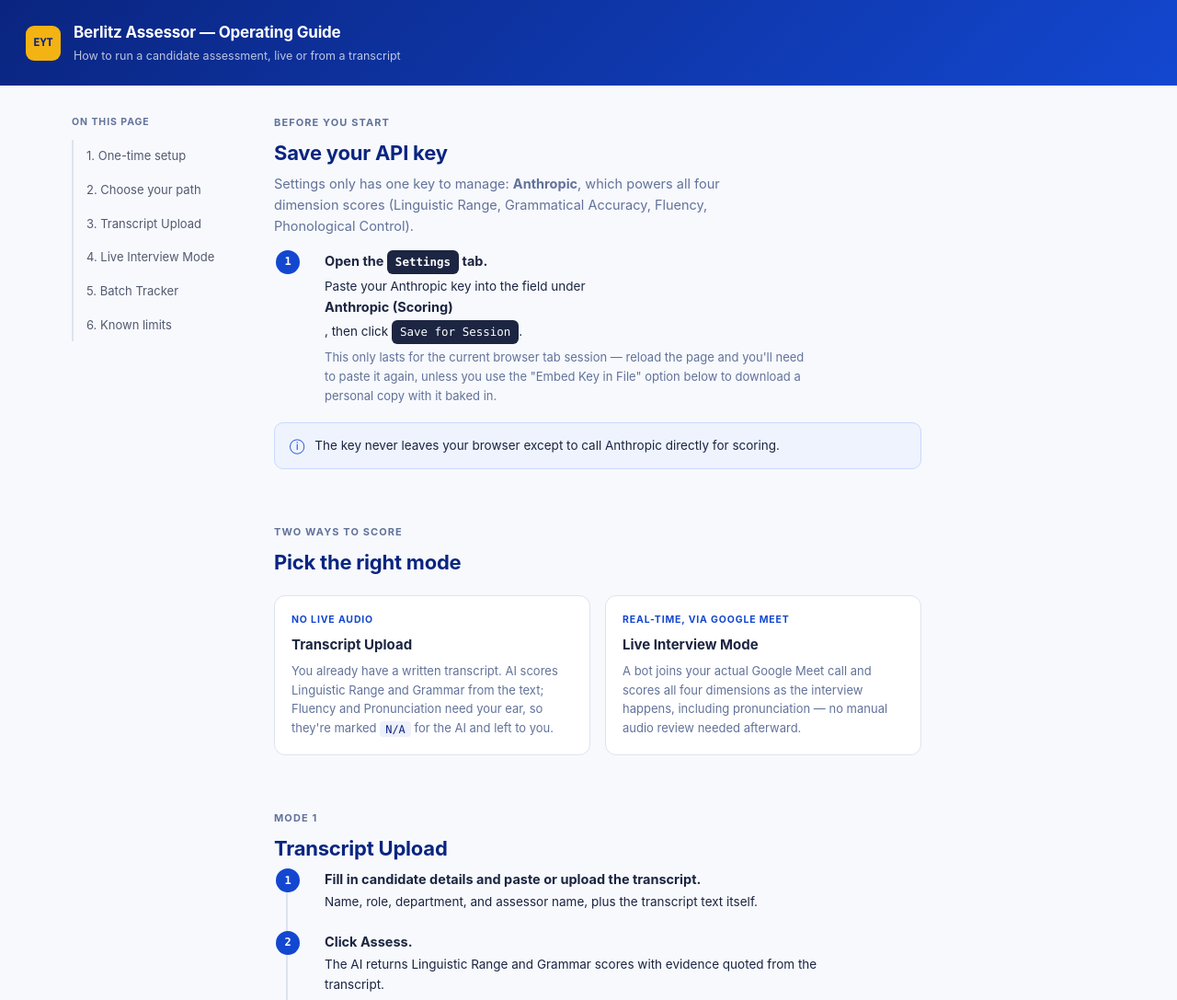
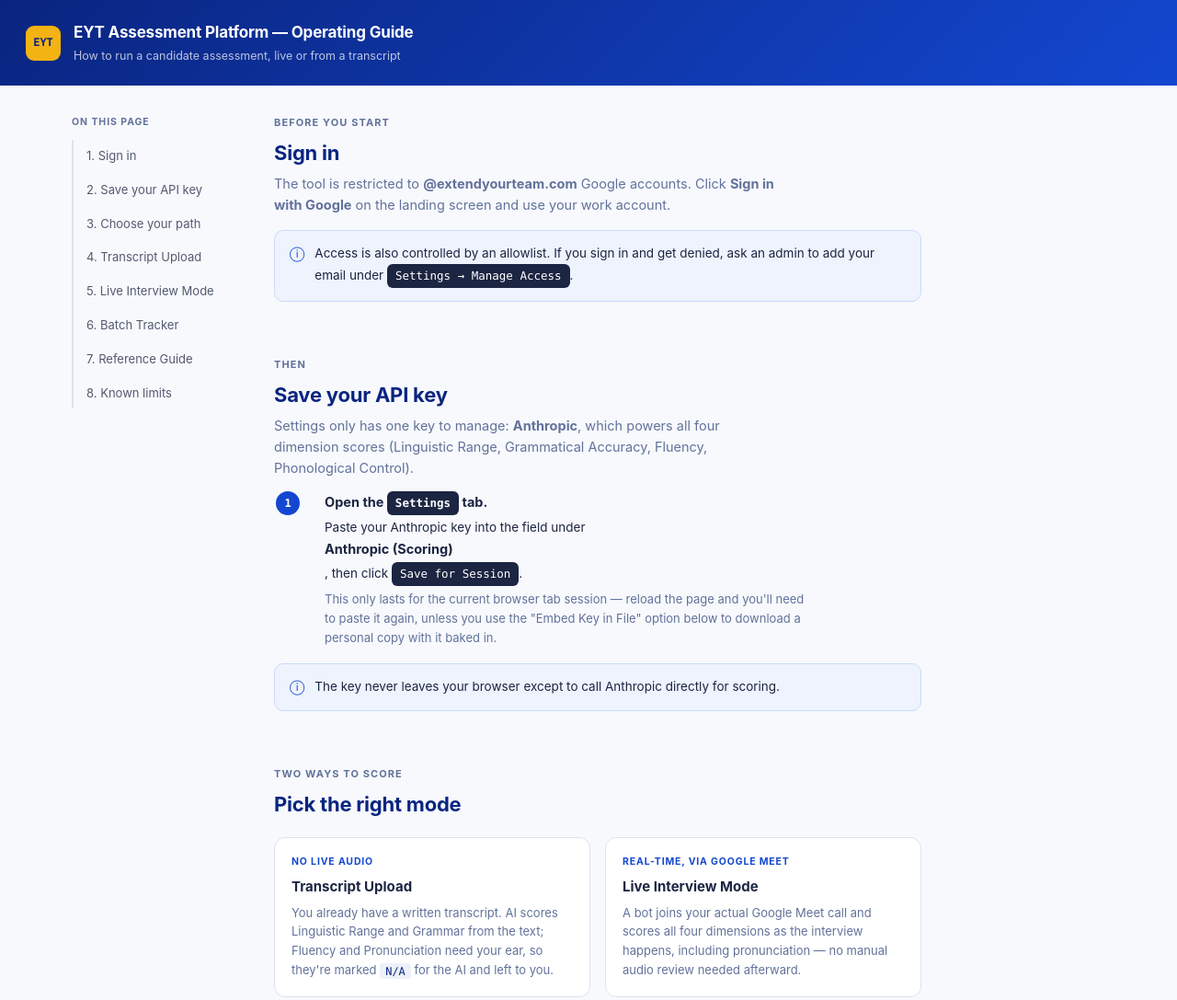
Before and after one commit to Icki-Tucker/eyt-live-backend-, a website: page EYT_Berlitz_Assessor_Operating_Guide.html in a window 1280 px wide. Shown: the top 1087 px of the page at 92% size. Drawn offline with Linux system fonts and the light colour scheme.

Commit message:
Update Operating Guide for current tool version, drop Berlitz naming
Adds sign-in, Tagalog code-switching checkbox, and Reference Guide sections that were missing, fixes a stale button label, notes Batch Tracker is now shared, and removes all Berlitz references from visible text.

```diff
--- a/EYT_Berlitz_Assessor_Operating_Guide.html
+++ b/EYT_Berlitz_Assessor_Operating_Guide.html
@@ -3,7 +3,7 @@
 <head>
 <meta charset="UTF-8" />
 <meta name="viewport" content="width=device-width, initial-scale=1.0" />
-<title>EYT Berlitz Assessor — Operating Guide</title>
+<title>EYT Assessment Platform — Operating Guide</title>
 <style>
   :root{
     --navy:#1347D0; --navy-deep:#0A2580; --ink:#1C2541; --paper:#F7F9FD;
@@ -109,7 +109,7 @@
 <div class="topbar">
   <div class="mark">EYT</div>
   <div>
-    <h1>Berlitz Assessor — Operating Guide</h1>
+    <h1>EYT Assessment Platform — Operating Guide</h1>
     <p>How to run a candidate assessment, live or from a transcript</p>
   </div>
 </div>
@@ -118,19 +118,31 @@
   <nav class="toc" aria-label="Sections">
     <div class="toc-label">On this page</div>
     <ol>
-      <li><a href="#setup">1. One-time setup</a></li>
-      <li><a href="#choose">2. Choose your path</a></li>
-      <li><a href="#upload">3. Transcript Upload</a></li>
-      <li><a href="#live">4. Live Interview Mode</a></li>
-      <li><a href="#batch">5. Batch Tracker</a></li>
-      <li><a href="#limits">6. Known limits</a></li>
+      <li><a href="#signin">1. Sign in</a></li>
+      <li><a href="#setup">2. Save your API key</a></li>
+      <li><a href="#choose">3. Choose your path</a></li>
+      <li><a href="#upload">4. Transcript Upload</a></li>
+      <li><a href="#live">5. Live Interview Mode</a></li>
+      <li><a href="#batch">6. Batch Tracker</a></li>
+      <li><a href="#reference">7. Reference Guide</a></li>
+      <li><a href="#limits">8. Known limits</a></li>
     </ol>
   </nav>
 
   <main>
 
+    <section id="signin">
+      <h2><span class="eyebrow">Before you start</span>Sign in</h2>
+      <p class="lede">The tool is restricted to <strong>@extendyourteam.com</strong> Google accounts. Click <strong>Sign in with Google</strong> on the landing screen and use your work account.</p>
+
+      <div class="callout info">
+        <span class="ic">ⓘ</span>
+        <p>Access is also controlled by an allowlist. If you sign in and get denied, ask an admin to add your email under <span class="btn-ref">Settings → Manage Access</span>.</p>
+      </div>
+    </section>
+
     <section id="setup">
-      <h2><span class="eyebrow">Before you start</span>Save your API key</h2>
+      <h2><span class="eyebrow">Then</span>Save your API key</h2>
       <p class="lede">Settings only has one key to manage: <strong>Anthropic</strong>, which powers all four dimension scores (Linguistic Range, Grammatical Accuracy, Fluency, Phonological Control).</p>
 
       <ol class="steps">
@@ -168,7 +180,10 @@
         <li><strong>Fill in candidate details and paste or upload the transcript.</strong>
           <p>Name, role, department, and assessor name, plus the transcript text itself.</p>
         </li>
-        <li><strong>Click Assess.</strong>
+        <li><strong>Decide how to handle Tagalog/Filipino code-switching.</strong>
+          <p>There's a checkbox under Linguistic Range, right above Run Assessment. Left unticked (the default), any switch into Tagalog or Filipino to express an idea is flagged as evidence against Linguistic Range. Tick it to ignore code-switching for this candidate. Proper nouns (place names, institutions, movies, hobbies) are never flagged either way.</p>
+        </li>
+        <li><strong>Click Run Assessment.</strong>
           <p>The AI returns Linguistic Range and Grammar scores with evidence quoted from the transcript.</p>
         </li>
         <li><strong>Add your own scores for all four dimensions.</strong>
@@ -206,6 +221,9 @@
         <li><strong>Check that speaker tagging is right.</strong>
           <p>Candidate vs. Interviewer is detected automatically from the Meet participant names. If it's backward, click <span class="btn-ref">🔄 Swap</span> — this corrects the entire transcript and every score computed so far, not just what's said from that point on.</p>
         </li>
+        <li><strong>Flag Tagalog/Filipino code-switching if it happens.</strong>
+          <p>There's a checkbox next to the Linguistic Range score in the live scorecard. Left unticked (the default), any switch into Tagalog or Filipino to express an idea counts against Linguistic Range. Tick it to ignore code-switching for this candidate. You can toggle it at any point during the interview, and it applies retroactively the next time LR is scored.</p>
+        </li>
         <li><strong>Click Stop &amp; Score when the interview ends.</strong>
           <p>The bot leaves the call and final scores are generated for all four dimensions.</p>
           <p class="detail">Needs at least 30 words of candidate speech captured — if the interview was too short, you'll be told to run a longer one instead of getting a score.</p>
@@ -230,12 +248,17 @@
 
     <section id="batch">
       <h2><span class="eyebrow">Tracking multiple candidates</span>Batch Tracker</h2>
-      <p>Every candidate you add (from either mode) lands here in one table — AI and Interviewer score per dimension, qualifying level, and the suitability write-up.</p>
+      <p>Every candidate you add (from either mode) lands here in one table — AI and Interviewer score per dimension, qualifying level, and the suitability write-up. It's shared in real time, so anyone signed in sees the same list, including candidates added by other assessors.</p>
       <ol class="steps">
         <li><strong>Download Batch (.xlsx)</strong> for the full spreadsheet.
           <p>One summary sheet with everyone, plus a detail sheet per candidate with the full AI and Interviewer notes for all four dimensions.</p>
         </li>
       </ol>
+    </section>
+
+    <section id="reference">
+      <h2><span class="eyebrow">Look things up</span>Reference Guide</h2>
+      <p>The <span class="btn-ref">📘 Reference Guide</span> tab in the sidebar has two things worth knowing about, especially mid-interview: a breakdown of what separates each CEFR level (B1 through C2) across all four dimensions, and the four-phase interview question guide with sample questions for each phase.</p>
     </section>
 
     <section id="limits">
@@ -261,7 +284,7 @@
 </div>
 
 <footer>
-  EYT Berlitz Assessor — internal operating guide. Reflects the tool as currently built; update this if the Live Interview flow changes.
+  EYT Assessment Platform — internal operating guide. Reflects the tool as currently built; update this if the Live Interview flow changes.
 </footer>
 
 </body>
```
